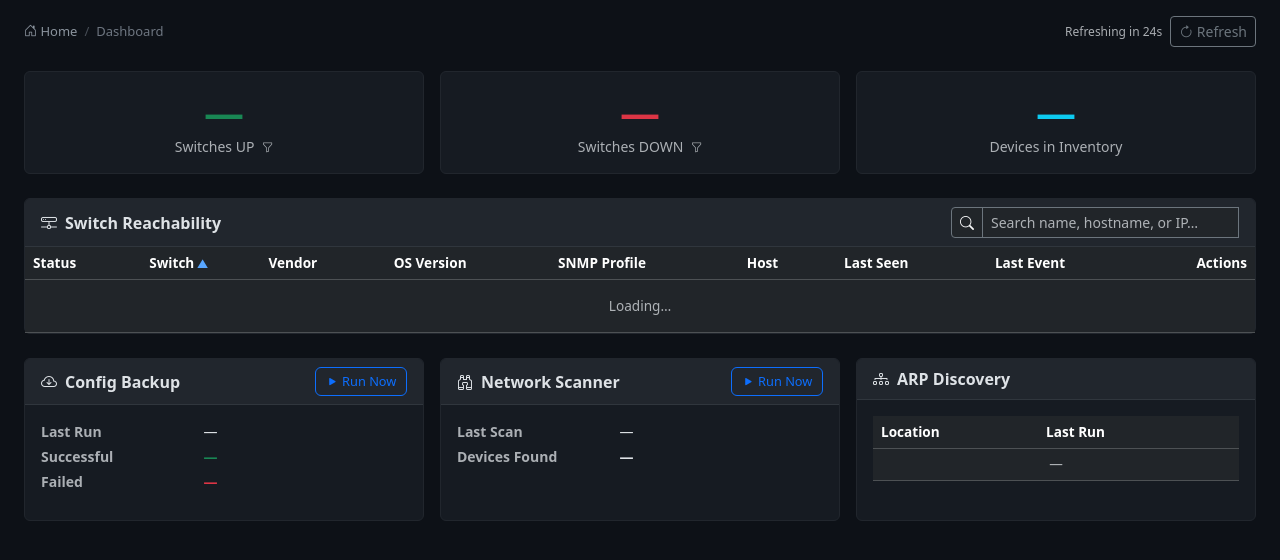
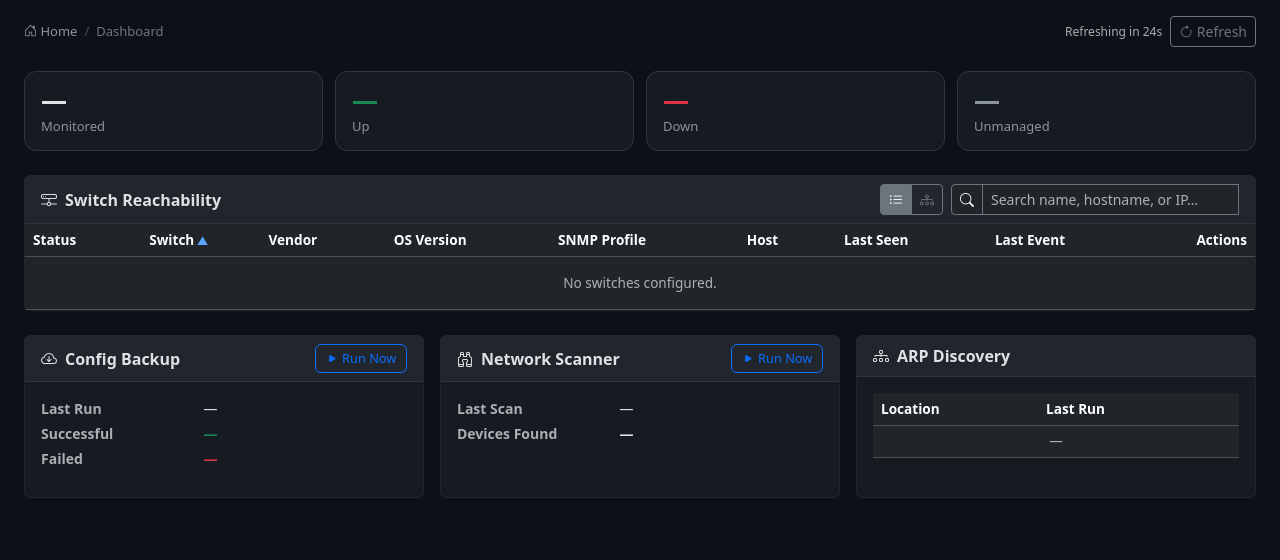
Before and after one commit to LuckyBasartd/Aruba-Network-Agent, a Python web app: template aruba_agent/web/templates/dashboard.html in a window 1280 px wide. Shown: the part 54-614 px from the top of the page. Run offline with Jinja, Linux system fonts and the light colour scheme; the template is opened without the code that fills it, so the values that code supplies are empty; some libraries are stand-ins or nearby versions.

Commit message:
UI Phase B: dashboard metric cards + vendor-grouped view toggle
- Row 1 is now flat metric cards: Monitored / Up / Down / Unmanaged, each a
  click-to-filter with an active highlight (Up/Down exclude unmanaged).
- Table <-> Group-by-vendor toggle in the panel header (persisted). Grouped
  view: vendor -> status (Down expanded, Up/Unmanaged collapsed) with counts,
  clickable rows opening the switch modal.
- Status pills reused (UP/DOWN/UNMANAGED/MUTED). Vendor label/class hoisted to
  module scope for reuse by both views.

```diff
--- a/aruba_agent/web/templates/dashboard.html
+++ b/aruba_agent/web/templates/dashboard.html
@@ -34,6 +34,23 @@
 
     /* Switch table — 10 rows then scroll */
     .switch-scroll { max-height: 360px; overflow-y: auto; }
+    .metric-row{display:grid;grid-template-columns:repeat(auto-fit,minmax(140px,1fr));gap:12px;}
+    .metric-card{background:#161b22;border:1px solid #30363d;border-radius:12px;padding:14px 16px;cursor:pointer;transition:border-color .15s;}
+    .metric-card:hover{border-color:#58a6ff;}
+    .metric-card.active{border-color:#58a6ff;box-shadow:inset 0 0 0 1px #58a6ff;}
+    .metric-num{font-size:26px;font-weight:600;line-height:1.1;}
+    .metric-label{font-size:13px;color:#8b949e;margin-top:2px;}
+    #switch-grouped{padding:4px 0;}
+    .grp-vendor{border-bottom:1px solid #21262d;}
+    .grp-vendor>summary{padding:10px 14px;cursor:pointer;font-weight:600;color:#e6edf3;}
+    .grp-vname{margin-right:6px;}
+    details>summary.grp-status{padding:6px 14px 6px 28px;cursor:pointer;font-size:13px;color:#8b949e;}
+    .grp-row{display:grid;grid-template-columns:150px 1fr 150px 110px;gap:10px;align-items:center;
+      padding:6px 14px 6px 42px;cursor:pointer;border-top:1px solid #1b1f24;font-size:13px;}
+    .grp-row:hover{background:#21262d;}
+    .grp-name{color:#58a6ff;}
+    .grp-host{color:#8b949e;font-family:ui-monospace,Menlo,monospace;font-size:12px;}
+    .grp-seen{color:#8b949e;font-size:12px;}
 
     /* Vendor chips. Soft-tinted backgrounds picked to read on the
        dark dashboard without competing with the UP/DOWN badges. */
@@ -115,31 +132,23 @@
 
 <div class="container-fluid py-4 px-4">
 
-  <!-- ── Row 1: Summary cards ─────────────────────────────────────────── -->
-  <div class="row g-3 mb-4">
-    <div class="col-sm-6 col-md-4">
-      <div class="card h-100 stat-card" id="card-up" onclick="setFilter('up')" title="Click to show UP switches only">
-        <div class="card-body text-center">
-          <div class="display-6 fw-bold text-success" id="stat-switches-up">—</div>
-          <div class="small text-muted">Switches UP <i class="bi bi-funnel ms-1" style="font-size:.7rem"></i></div>
-        </div>
-      </div>
+  <!-- ── Row 1: Metric cards ──────────────────────────────────────────── -->
+  <div class="metric-row mb-4">
+    <div class="metric-card" id="card-all" onclick="setFilter('all')" title="Show all">
+      <div class="metric-num" id="stat-total">—</div>
+      <div class="metric-label">Monitored</div>
     </div>
-    <div class="col-sm-6 col-md-4">
-      <div class="card h-100 stat-card" id="card-down" onclick="setFilter('down')" title="Click to show DOWN switches only">
-        <div class="card-body text-center">
-          <div class="display-6 fw-bold text-danger" id="stat-switches-down">—</div>
-          <div class="small text-muted">Switches DOWN <i class="bi bi-funnel ms-1" style="font-size:.7rem"></i></div>
-        </div>
-      </div>
+    <div class="metric-card" id="card-up" onclick="setFilter('up')" title="Show UP only">
+      <div class="metric-num text-success" id="stat-switches-up">—</div>
+      <div class="metric-label">Up</div>
     </div>
-    <div class="col-sm-6 col-md-4">
-      <div class="card h-100">
-        <div class="card-body text-center">
-          <div class="display-6 fw-bold text-info" id="stat-devices">—</div>
-          <div class="small text-muted">Devices in Inventory</div>
-        </div>
-      </div>
+    <div class="metric-card" id="card-down" onclick="setFilter('down')" title="Show DOWN only">
+      <div class="metric-num text-danger" id="stat-switches-down">—</div>
+      <div class="metric-label">Down</div>
+    </div>
+    <div class="metric-card" id="card-unmanaged" onclick="setFilter('unmanaged')" title="Show unmanaged only">
+      <div class="metric-num" style="color:#8b949e;" id="stat-unmanaged">—</div>
+      <div class="metric-label">Unmanaged</div>
     </div>
   </div>
 
@@ -157,6 +166,10 @@
                Filtering runs over the data /api/state already returns — no extra
                round-trip, results update as the operator types. -->
           <div class="d-flex align-items-center gap-2 ms-auto">
+            <div class="btn-group btn-group-sm" role="group" aria-label="View mode">
+              <button class="btn btn-outline-secondary active" id="view-table" type="button" onclick="setView('table')" title="Table view"><i class="bi bi-list-ul"></i></button>
+              <button class="btn btn-outline-secondary" id="view-group" type="button" onclick="setView('group')" title="Group by vendor"><i class="bi bi-diagram-3"></i></button>
+            </div>
             <div class="input-group input-group-sm" style="width:18rem;">
               <span class="input-group-text bg-dark text-light border-secondary">
                 <i class="bi bi-search"></i>
@@ -178,7 +191,7 @@
           </div>
         </div>
         <div class="card-body p-0">
-          <div class="switch-scroll">
+          <div class="switch-scroll" id="switch-table-wrap">
             <table class="table table-sm table-dark table-hover mb-0">
               <thead class="sticky-top" style="top:0; background:#21262d;">
                 <tr id="switch-head">
@@ -198,6 +211,7 @@
               </tbody>
             </table>
           </div>
+          <div class="switch-scroll" id="switch-grouped" style="display:none;"></div>
         </div>
       </div>
     </div>
@@ -370,6 +384,9 @@
   let timer;
   let activeFilter = 'all';   // 'all' | 'up' | 'down'
   let allSwitches  = [];
+  const VENDOR_LABEL = { aruba_cx:'Aruba CX', aruba_os:'Aruba', cisco_ios:'Cisco', arista_eos:'Arista' };
+  const VENDOR_CLASS = { aruba_cx:'vendor-aruba', aruba_os:'vendor-aruba', cisco_ios:'vendor-cisco', arista_eos:'vendor-arista' };
+  let viewMode = localStorage.getItem('switchView') || 'table';
   // v3.0.1: free-text filter applied on top of the status filter.
   // Persisted in localStorage so a page reload doesn't drop the
   // operator's query mid-triage.
@@ -408,6 +425,7 @@
     });
 
     updateSortIndicators();
+    setView(viewMode);
   });
 
   // ── helpers ──────────────────────────────────────────────────────────────
@@ -475,10 +493,10 @@
     if (activeFilter === f) f = 'all';   // toggle off
     activeFilter = f;
 
-    // Update card highlight
-    ['card-up','card-down'].forEach(id => $( id).classList.remove('active-filter'));
-    if (f === 'up')   $('card-up').classList.add('active-filter');
-    if (f === 'down') $('card-down').classList.add('active-filter');
+    // Update metric-card highlight
+    ['card-all','card-up','card-down','card-unmanaged'].forEach(id => { const el=$(id); if(el) el.classList.remove('active'); });
+    const cardId = {all:'card-all', up:'card-up', down:'card-down', unmanaged:'card-unmanaged'}[f];
+    if (cardId && $(cardId)) $(cardId).classList.add('active');
 
     // Show/hide clear button and badge
     const badge = $('filter-badge');
@@ -493,6 +511,75 @@
     }
 
     renderSwitches(allSwitches);
+  }
+
+  // ── status filter + view mode (table / grouped-by-vendor) ────────────────
+  function applyStatusFilter(list) {
+    if (activeFilter === 'up')        return list.filter(s => !s.is_down && !s.unmanaged);
+    if (activeFilter === 'down')      return list.filter(s =>  s.is_down && !s.unmanaged);
+    if (activeFilter === 'unmanaged') return list.filter(s =>  s.unmanaged);
+    return list;
+  }
+
+  function setView(mode) {
+    viewMode = mode;
+    localStorage.setItem('switchView', mode);
+    const t = $('view-table'), g = $('view-group');
+    if (t) t.classList.toggle('active', mode === 'table');
+    if (g) g.classList.toggle('active', mode === 'group');
+    const tw = $('switch-table-wrap'), gw = $('switch-grouped');
+    if (tw) tw.style.display = mode === 'table' ? '' : 'none';
+    if (gw) gw.style.display = mode === 'group' ? '' : 'none';
+    renderSwitches(allSwitches);
+  }
+
+  function statusPill(sw) {
+    if (sw.unmanaged) return '<span class="badge badge-unmanaged">UNMANAGED</span>';
+    return sw.is_down ? '<span class="badge badge-down">DOWN</span>'
+                      : '<span class="badge badge-up">UP</span>';
+  }
+
+  function groupedRow(sw) {
+    const muted = (!sw.is_down && !sw.unmanaged && sw.alerts_muted &&
+                   (!sw.mute_until || new Date(sw.mute_until) > new Date()))
+      ? '<span class="badge badge-muted">MUTED</span>' : '';
+    return `<div class="grp-row" onclick="openBackups('${esc(sw.hostname)}','${esc(sw.host)}','${esc(sw.name)}')" title="Click for backups + actions">
+      <span>${statusPill(sw)}${muted}</span>
+      <span class="grp-name">${esc(sw.hostname)}</span>
+      <span class="grp-host">${esc(sw.host)}</span>
+      <span class="grp-seen">${sw.last_seen ? fmtTime(sw.last_seen) : '—'}</span>
+    </div>`;
+  }
+
+  function renderGrouped(list) {
+    const box = $('switch-grouped');
+    if (!box) return;
+    if (!list.length) {
+      box.innerHTML = '<div class="text-muted text-center py-3">No switches match.</div>';
+      return;
+    }
+    const groups = {};
+    list.forEach(sw => {
+      const v = VENDOR_LABEL[sw.vendor] || (sw.vendor || 'Unknown');
+      (groups[v] = groups[v] || []).push(sw);
+    });
+    const sub = (label, arr, cls, open) => arr.length ? `
+      <details ${open}>
+        <summary class="grp-status"><span class="badge ${cls}">${label}</span> <span class="text-muted">${arr.length}</span></summary>
+        ${arr.slice().sort((a,b)=>String(a.hostname||'').localeCompare(String(b.hostname||''),undefined,{numeric:true})).map(groupedRow).join('')}
+      </details>` : '';
+    box.innerHTML = Object.keys(groups).sort().map(v => {
+      const rows = groups[v];
+      const down = rows.filter(s => s.is_down && !s.unmanaged);
+      const up   = rows.filter(s => !s.is_down && !s.unmanaged);
+      const unm  = rows.filter(s => s.unmanaged);
+      return `<details open class="grp-vendor">
+        <summary><span class="grp-vname">${esc(v)}</span> <span class="text-muted">${rows.length}</span></summary>
+        ${sub('Down', down, 'badge-down', 'open')}
+        ${sub('Up', up, 'badge-up', '')}
+        ${sub('Unmanaged', unm, 'badge-unmanaged', '')}
+      </details>`;
+    }).join('');
   }
 
   // ── fetch & render ───────────────────────────────────────────────────────
@@ -514,11 +601,13 @@
     renderScanner(data.scanner || {});
     renderArp(data.arp_last_run || {});
 
-    const swUp   = allSwitches.filter(s => !s.is_down).length;
-    const swDown = allSwitches.filter(s =>  s.is_down).length;
+    const unm    = allSwitches.filter(s => s.unmanaged).length;
+    const swUp   = allSwitches.filter(s => !s.is_down && !s.unmanaged).length;
+    const swDown = allSwitches.filter(s =>  s.is_down && !s.unmanaged).length;
+    $('stat-total').textContent         = allSwitches.length;
     $('stat-switches-up').textContent   = swUp;
     $('stat-switches-down').textContent = swDown;
-    $('stat-devices').textContent       = (data.scanner || {}).device_count ?? '—';
+    $('stat-unmanaged').textContent     = unm;
   }
 
   // ── column sorting ─────────────────────────────────────────────────────────
@@ -589,9 +678,9 @@
     // search narrows whatever survives that. Doing status first keeps
     // the active-filter card highlight semantics intuitive — "search
     // within DOWN switches" is the obvious read of both being active.
-    let filtered = activeFilter === 'all' ? switches
-                 : switches.filter(s => activeFilter === 'down' ? s.is_down : !s.is_down);
+    let filtered = applyStatusFilter(switches);
     if (searchTerm) filtered = filtered.filter(matchesSearch);
+    if (viewMode === 'group') { renderGrouped(filtered); return; }
 
     if (!filtered.length) {
       let msg;
@@ -606,19 +695,6 @@
       $('switch-tbody').innerHTML = `<tr><td colspan="9" class="text-center text-muted py-3">${msg}</td></tr>`;
       return;
     }
-
-    const VENDOR_LABEL = {
-      aruba_cx:   'Aruba CX',
-      aruba_os:   'Aruba',
-      cisco_ios:  'Cisco',
-      arista_eos: 'Arista',
-    };
-    const VENDOR_CLASS = {
-      aruba_cx:   'vendor-aruba',
-      aruba_os:   'vendor-aruba',
-      cisco_ios:  'vendor-cisco',
-      arista_eos: 'vendor-arista',
-    };
 
     $('switch-tbody').innerHTML = applySort(filtered).map(sw => {
       const dotCls = sw.is_down ? 'dot-down' : 'dot-up';
```
